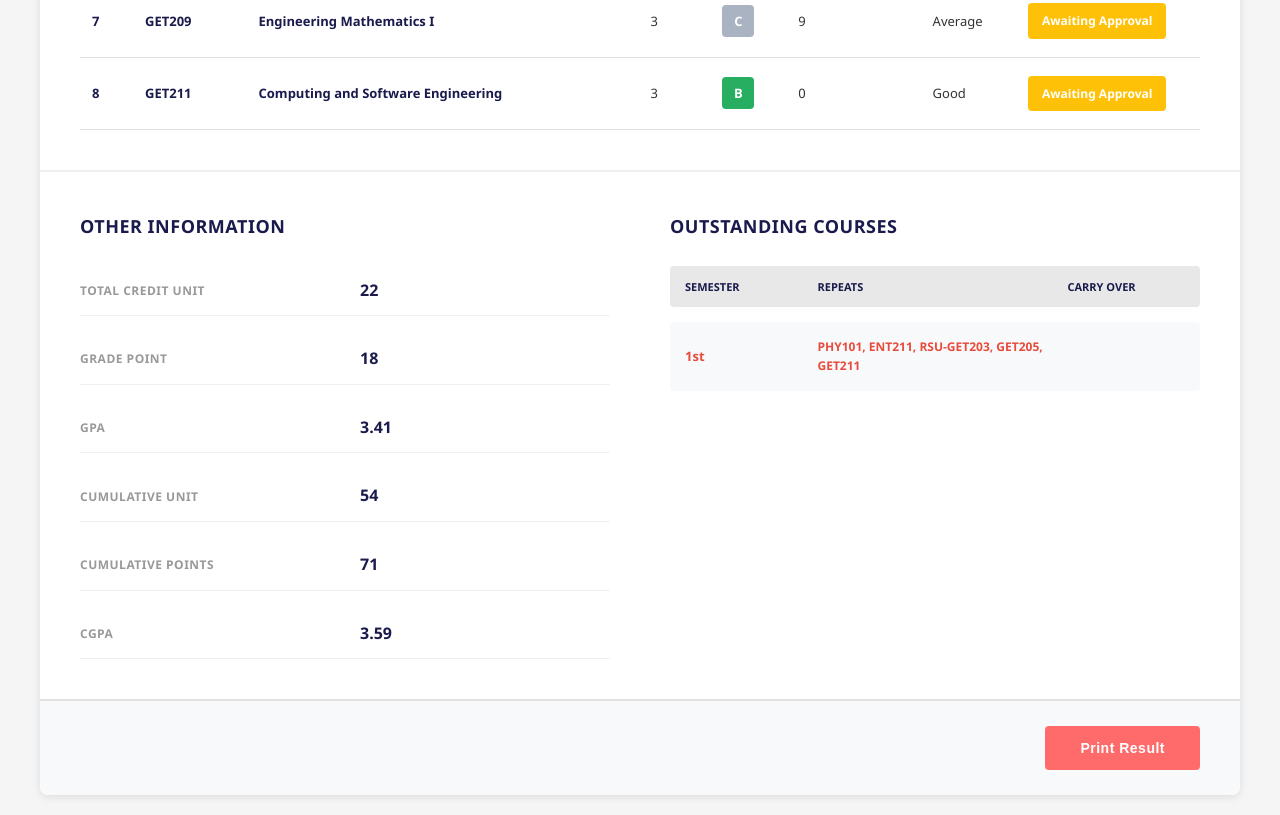
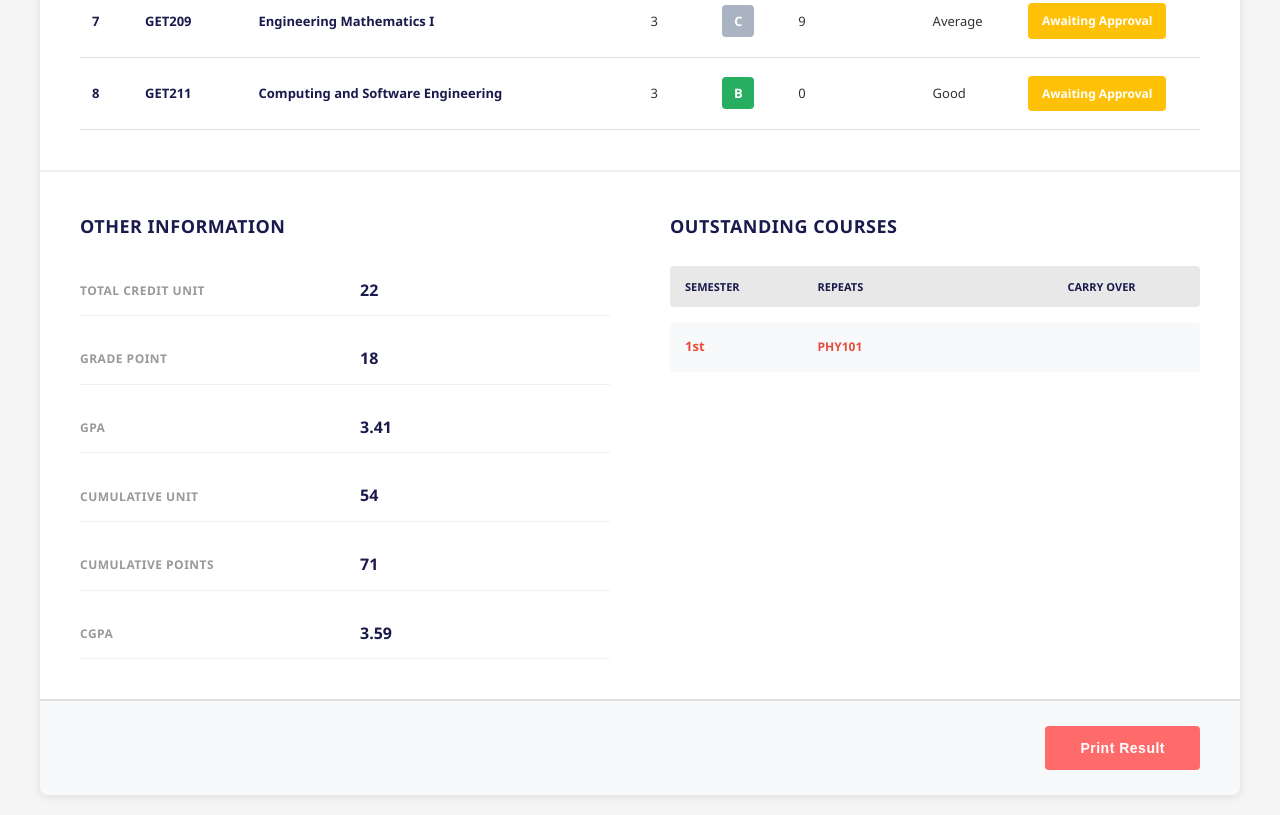
Before and after one commit to DigitalDream-Toni/wani, a website: page index.html in a window 1280 px wide. Shown: the part 1056-1871 px from the top of the page. Drawn offline with Linux system fonts and the light colour scheme.

Commit message:
Update courses list to show only PHY101

```diff
--- a/index.html
+++ b/index.html
@@ -235,7 +235,7 @@
                         </div>
                         <div class="outstanding-row">
                             <span class="outstanding-value">1st</span>
-                            <span class="outstanding-value courses-list">PHY101, ENT211, RSU-GET203, GET205, GET211</span>
+                            <span class="outstanding-value courses-list">PHY101</span>
                             <span class="outstanding-value"></span>
                         </div>
                     </div>
```
